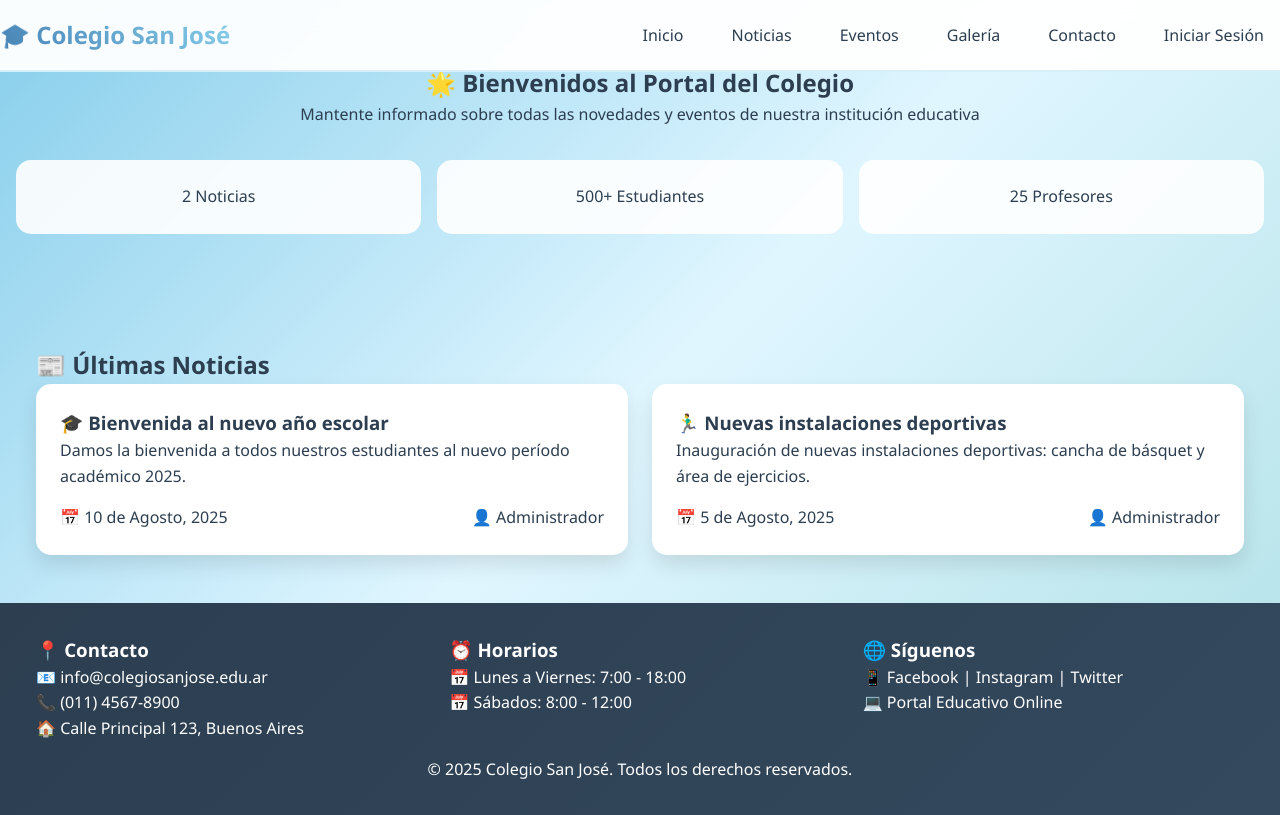
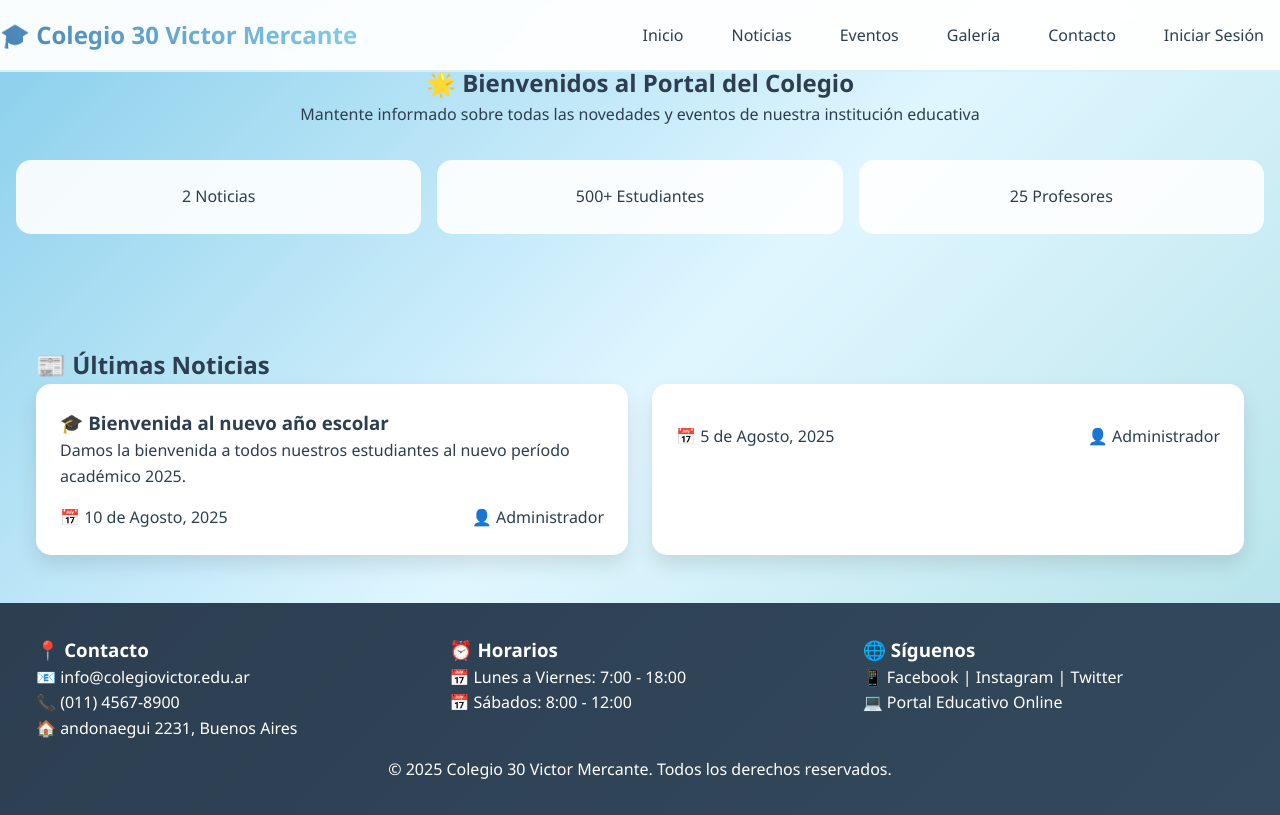
Before and after one commit to minit131/proyecto-escuela30, a plain HTML site: page pagina/index.html in a window 1280 px wide. Drawn offline with Linux system fonts and the light colour scheme.

Commit message:
Update index.html

```diff
--- a/pagina/index.html
+++ b/pagina/index.html
@@ -40,7 +40,7 @@
     <nav class="navbar">
         <div class="nav-container">
             <div class="nav-logo">
-                <h2>🎓 Colegio San José</h2>
+                <h2>🎓 Colegio 30 Victor Mercante</h2>
             </div>
             <ul class="nav-menu">
                 <li><a href="#inicio">Inicio</a></li>
@@ -164,12 +164,10 @@
                     </div>
                     <div class="news-card" data-news-id="2">
                         <div class="news-header">
-                            <h3>🏃‍♂️ Nuevas instalaciones deportivas</h3>
                             <div class="news-actions hidden">
                                 <button class="delete-btn" onclick="deleteNews(2)">🗑️</button>
                             </div>
                         </div>
-                        <p>Inauguración de nuevas instalaciones deportivas: cancha de básquet y área de ejercicios.</p>
                         <div class="news-meta">
                             <span class="date">📅 5 de Agosto, 2025</span>
                             <span class="author">👤 Administrador</span>
@@ -186,9 +184,9 @@
             <div class="footer-content">
                 <div class="footer-section">
                     <h3>📍 Contacto</h3>
-                    <p>📧 info@colegiosanjose.edu.ar</p>
+                    <p>📧 info@colegiovictor.edu.ar</p>
                     <p>📞 (011) 4567-8900</p>
-                    <p>🏠 Calle Principal 123, Buenos Aires</p>
+                    <p>🏠 andonaegui 2231, Buenos Aires</p>
                 </div>
                 <div class="footer-section">
                     <h3>⏰ Horarios</h3>
@@ -202,7 +200,7 @@
                 </div>
             </div>
             <div class="footer-bottom">
-                <p>&copy; 2025 Colegio San José. Todos los derechos reservados.</p>
+                <p>&copy; 2025 Colegio 30 Victor Mercante. Todos los derechos reservados.</p>
             </div>
         </div>
     </footer>
```
